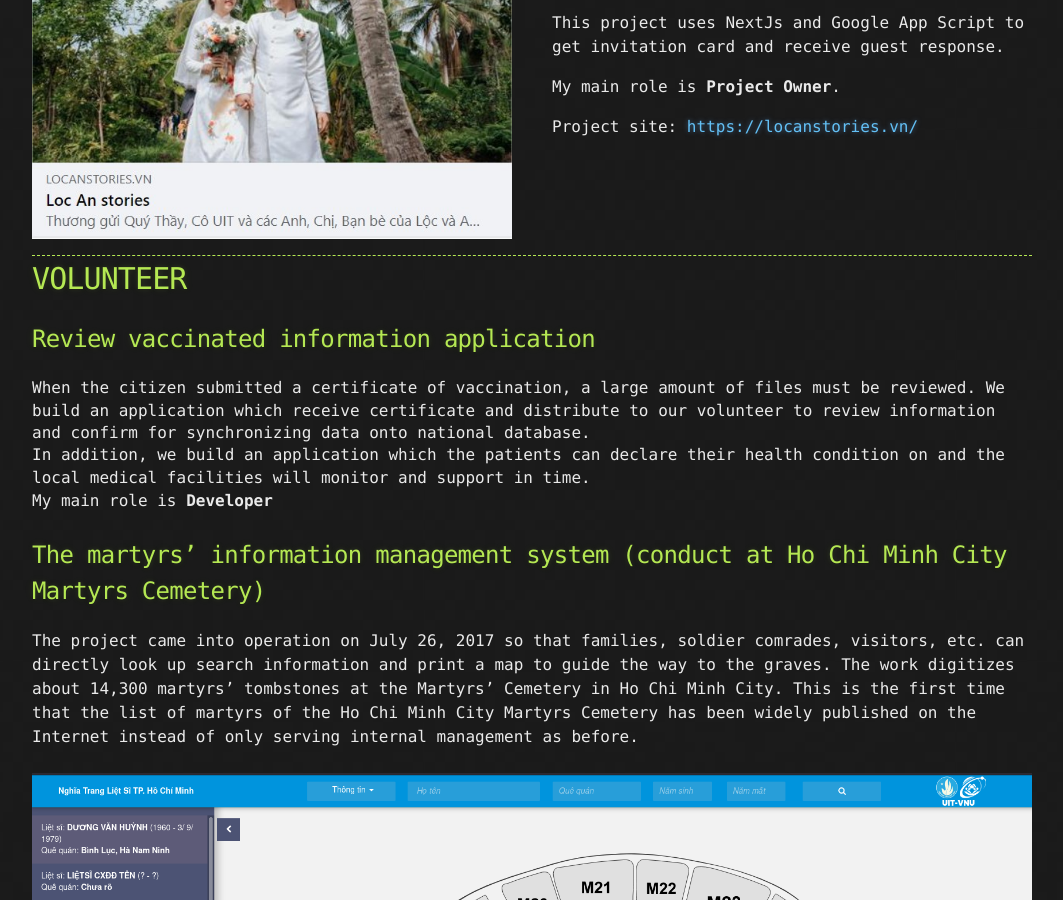
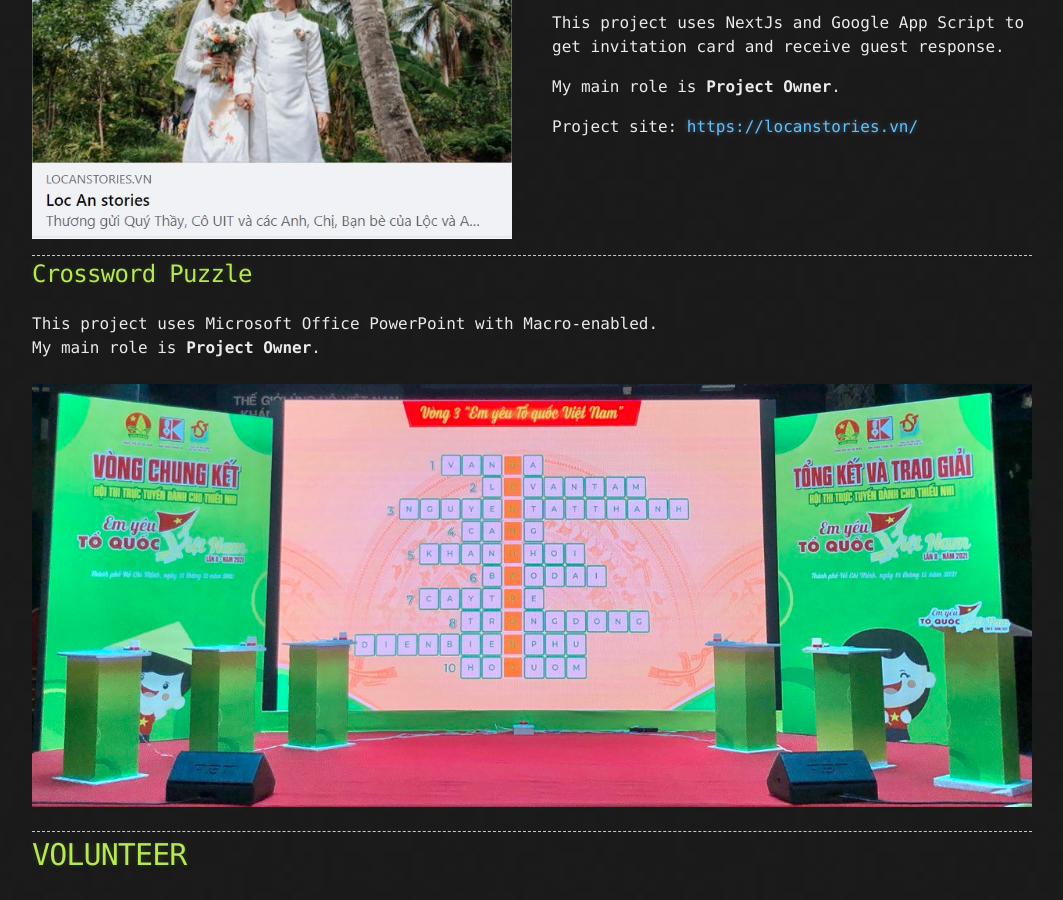
Before and after one commit to galvin96/vihu96, a Jekyll site: the page built from index.md, in a window 1280 px wide and 900 px high, scrolled down 6255 px. Shown: the whole window, without its empty margins (108-1171 px from the left). Built offline with Jekyll 4.4.1, drawn with Linux system fonts in a browser that asks for light colours.

Commit message:
Add project crossword puzzle

```diff
--- a/index.md
+++ b/index.md
@@ -329,6 +329,18 @@ I will comeback and bring it to students and many types of audience.
 
 ***
 
+## Crossword Puzzle
+
+This project uses Microsoft Office PowerPoint with Macro-enabled.
+
+My main role is <strong>Project Owner</strong>.
+
+<br/>
+![Crossword Puzzle](/assets/images/projects/crossword-puzzle.jpg "Crossword Puzzle")
+<br/>
+
+***
+
 # VOLUNTEER
 
 ## Review vaccinated information application
```
Also changed, not shown: assets/images/projects/crossword-puzzle.jpg (added).
